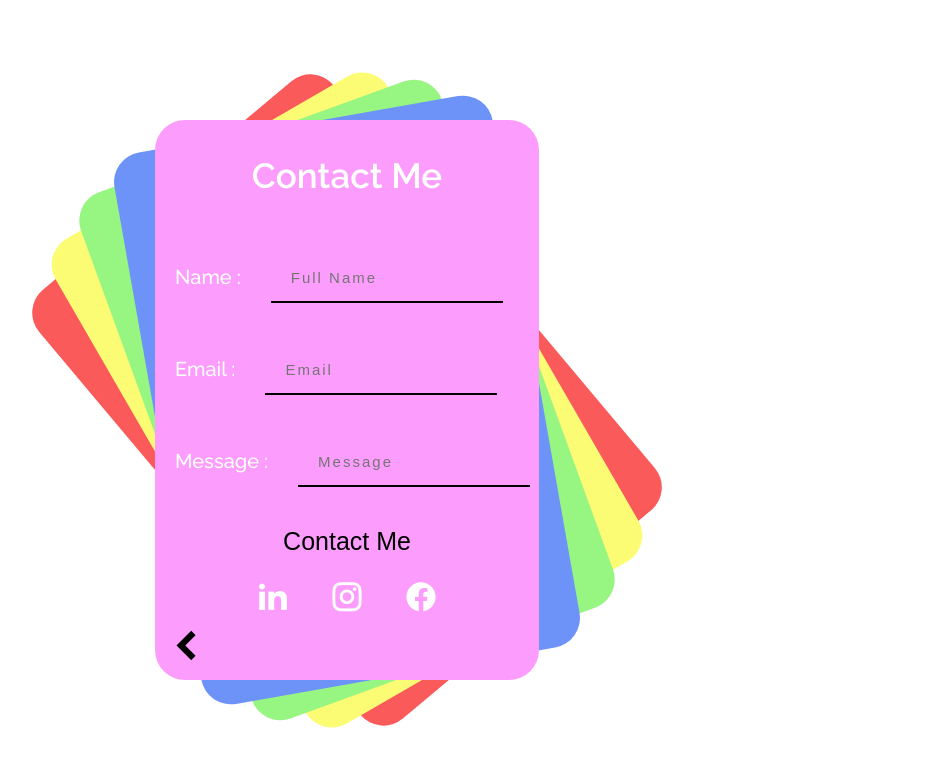
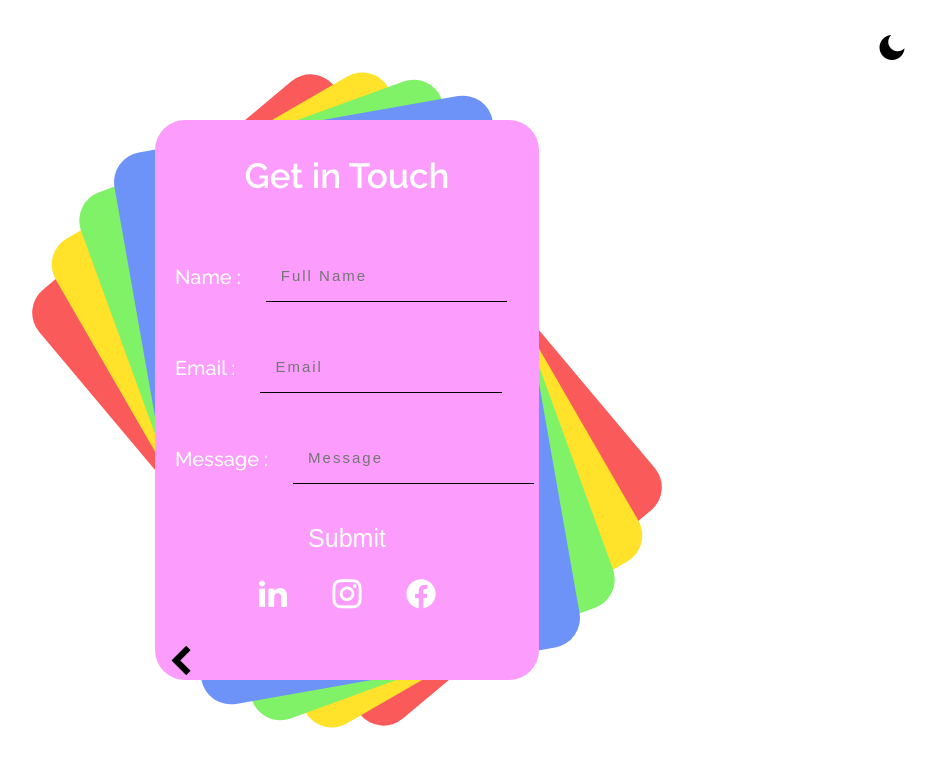
Before and after one commit to Akshuu1/Portfolio, a plain HTML site: page contact.html in a window 1280 px wide. Shown: the whole page, without its empty margins (293-1229 px from the left). Drawn offline with nearby package versions, Linux system fonts and the light colour scheme; a web font is replaced by a local one.

Commit message:
Added Dark Mode Toggle Button

```diff
--- a/about.css
+++ b/about.css
@@ -30,11 +30,11 @@ html{
 }
 .box3{
     /* background: linear-gradient( 100.6deg,  rgba(204,0,0,1) 11.2%, rgba(68,0,0,1) 100.6% ); */
-    background-color: #fcfc74;
+    background-color: hwb(52 16% 0%);
     transform:translate(-50%,-50%) rotate(-10deg);
 }
 .box4{
-    background-color: #97f582;
+    background-color: #80f267;
     transform:translate(-50%,-50%);
     display: flex;
     flex-direction: column;
@@ -64,3 +64,23 @@ a{
     text-decoration: none;
     color: inherit;
 }
+.dark-mode {
+    background: linear-gradient(200deg, #0d0c0c, #0e0e0e, #000000, #3f3f3f);
+    color: white;
+  }
+button{
+    border: none;
+    font-size: 30px;
+    background:none;
+
+}
+.button{
+    display: flex;
+    justify-content: flex-end;
+    padding: 30px;
+    margin-right: 50px;
+}
+
+.ri-sun-fill {
+    color: white;
+}
--- a/contact.css
+++ b/contact.css
@@ -33,7 +33,7 @@ html{
 }
 .box4{
     /* background: linear-gradient(200.6deg, #0dcdcd 0%, #300860 100%); */
-    background-color: #97f582;
+    background-color: #80f267;
     transform:translate(-50%,-50%) rotate(-20deg);
 }
 .box5{
@@ -43,7 +43,7 @@ html{
 }
 .box3{
     /* background: linear-gradient( 100.6deg,  rgba(204,0,0,1) 11.2%, rgba(68,0,0,1) 100.6% ); */
-    background-color: #fcfc74;
+    background-color: hwb(52 16% 0%);
     transform:translate(-50%,-50%) rotate(-30deg);
 
 
@@ -66,20 +66,19 @@ a{
     align-items: left;
 }
 input{
-    width: 50%;
-    margin-left: 30px;
-    height: 10px;
-    padding: 20px;
+    width: 55%;
+    margin-left: 25px;
+    /* height: 10px; */
+    padding: 15px;
     background:none;
     border: none;
-    border-bottom: 2px solid black;
+    border-bottom: 1px solid black ;
     font-size: 20px;
-    line-height: 2;
     letter-spacing: 2px;
     outline: none;
     color: white;
+    font-size: 17px;
 }
-
 input::placeholder{
     font-size: 15px;
 
@@ -92,24 +91,48 @@ input::placeholder{
     font-size: 20px;
 }
 button{
-    background-color: inherit;
     border: none;
     padding: 20px;
     font-size: 25px;
+    background: none;
     /* color: rgb(200, 103, 201); */
 }
-button:hover{
-    color: rgb(253, 234, 234);
-    cursor: pointer;
-}
+
 .icon{
     font-size: 35px;
     text-align: center;
 }
-i{
+.submit>button{
+    color: white;
+}
+.submit>button:hover{
+    color: rgb(253, 234, 234);
+
+}
+.iconpng{
     padding: 15px;
 }
-.icon i:hover{
+.iconpng:hover{
     color: rgb(253, 234, 234);
+    transition-duration: .5s;
     font-size: 40px;
 }
+
+.dark-mode {
+    background: linear-gradient(170deg, #0d0c0c, #0e0e0e, #000000, #3f3f3f);
+    color: white;
+  }
+
+.button{
+    display: flex;
+    justify-content: flex-end;
+    margin-right: 50px;
+    padding-top: 11px;
+    margin-right:60px ;
+}
+.form{
+    text-align: center;
+}
+.ri-moon-fill,.ri-sun-fill{
+    font-size: 30px;
+}
--- a/contact.html
+++ b/contact.html
@@ -25,32 +25,42 @@
         <div class="box4"></div>
         <div class="box5"></div>
         <div class="box1">
-            <div class="heading">Contact Me</div>
+            <div class="heading">Get in Touch</div>
             <div class="info">
+                <form class="form">
                 <div class="name-label">
                     <label for="name">Name :</label>
-                    <input type="text" placeholder="Full Name" class="inp" id="name">
+                    <input type="text" placeholder="Full Name" class="inp" id="name" required>
                 </div>
                 <div class="email-label">
                     <label for="email">Email :</label>
-                    <input type="email" placeholder="Email" class="inp" id="email">
+                    <input type="email" placeholder="Email" class="inp" id="email" required>
                 </div>
                 <div class="message-label">
                     <label for="message">Message :</label>
-                    <input type="text" placeholder="Message" class="inp" id="message">
-                </div>
+                    <input type="text" placeholder="Message" class="inp" id="message" required>
             </div>
-            <button type="submit">Contact Me</button>
+            <div class="submit"><button type="submit">Submit</button></div>
+            </div>
+            </form>
+
             <div class="icon">
-                <a href="https://www.linkedin.com/in/akshat-agrawal-955347316/"><i class="ri-linkedin-fill"></i></a>
-                <a href="https://www.instagram.com/akshat_agrawal.14/"><i class="ri-instagram-line"></i></a>
-                <a href="https://www.facebook.com/akshat.agrawal.96995/"><i class="ri-facebook-circle-fill"></i></a>
+                <a href="https://www.linkedin.com/in/akshat-agrawal-955347316/"><i class="ri-linkedin-fill iconpng"></i></a>
+                <a href="https://www.instagram.com/akshat_agrawal.14/"><i class="ri-instagram-line iconpng"></i></a>
+                <a href="https://www.facebook.com/akshat.agrawal.96995/"><i class="ri-facebook-circle-fill iconpng"></i></a>
             </div>
-            <div style="font-size: 50px;margin-left: -10px;color: black;font-weight: 900;">
+            <div style="font-size: 50px;color: black;font-weight: 900;margin-top: 18px;">
                 <a href="one.html"><i class="ri-arrow-left-s-line"></i></a>
             </div>
         </div>
         </div>
     </div>
+    <div class="button">
+        <button id="themeButton">
+            <i class="ri-moon-fill"></i>
+        </button>
+    </div>
+
+    <script src="theme.js" defer></script>
 </body>
 </html>
--- a/index.css
+++ b/index.css
@@ -29,12 +29,12 @@ html{
 }
 .box3{
     /* background: linear-gradient( 100.6deg,  rgba(204,0,0,1) 11.2%, rgba(68,0,0,1) 100.6% ); */
-    background-color: #fcfc74;
+    background-color: hwb(52 16% 0%);
     transform:translate(-50%,-50%) rotate(-20deg);
 }
 .box4{
     /* background: linear-gradient(200.6deg, #0dcdcd 0%, #300860 100%); */
-    background-color: #97f582;
+    background-color: #80f267;
     transform:translate(-50%,-50%) rotate(-10deg);
 }
 .box5{
@@ -83,3 +83,24 @@ a{
     text-decoration: none;
     color: inherit;
 }
+.dark-mode {
+    background: linear-gradient(200deg, #0d0c0c, #0e0e0e, #000000, #3f3f3f);
+    color: white;
+    transition:  0.5s ease;
+  }
+button{
+    border: none;
+    font-size: 30px;
+    background:none;
+
+}
+.button{
+    display: flex;
+    justify-content: flex-end;
+    padding: 30px;
+    margin-right: 50px;
+}
+
+.ri-sun-fill {
+    color: white;
+}
--- a/one.css
+++ b/one.css
@@ -32,7 +32,7 @@ html{
 }
 .box4{
     /* background: linear-gradient(200.6deg, #0dcdcd 0%, #300860 100%); */
-    background-color: #97f582;
+    background-color: #80f267;
     transform:translate(-50%,-50%) rotate(-30deg);
 }
 .box5{
@@ -42,7 +42,7 @@ html{
 }
 .box3{
     /* background: linear-gradient( 100.6deg,  rgba(204,0,0,1) 11.2%, rgba(68,0,0,1) 100.6% ); */
-    background-color: #fcfc74;
+    background-color: hwb(52 16% 0%);
     transform:translate(-50%,-50%) rotate(-40deg);
 
 
@@ -70,3 +70,23 @@ a{
     height: 100px;
 
 }
+.dark-mode {
+    background: linear-gradient(200deg, #0d0c0c, #0e0e0e, #000000, #3f3f3f);
+    color: white;
+  }
+button{
+    border: none;
+    font-size: 30px;
+    background:none;
+
+}
+.button{
+    display: flex;
+    justify-content: flex-end;
+    padding: 30px;
+    margin-right: 50px;
+}
+
+.ri-sun-fill {
+    color: white;
+}
--- a/project.css
+++ b/project.css
@@ -4,8 +4,7 @@
 }
 html{
     /* background: linear-gradient(170deg, #0d0c0c, #0e0e0e, #000000, #3f3f3f); */
-    color: rgb(1, 1, 1);
-    /* color: rgb(8, 64, 114); */
+    color: white;
     height: 100%;
     font-family: Raleway;
 }
@@ -30,7 +29,7 @@ html{
 }
 .box4{
     /* background: linear-gradient(200.6deg, #0dcdcd 0%, #300860 100%); */
-    background-color: #97f582;
+    background-color: #80f267;
     transform:translate(-50%,-50%) rotate(-40deg);
 }
 .box5{
@@ -40,7 +39,7 @@ html{
 }
 .box3{
     /* background: linear-gradient( 100.6deg,  rgba(204,0,0,1) 11.2%, rgba(68,0,0,1) 100.6% ); */
-    background-color: #fcfc74;
+    background-color: hwb(52 16% 0%);
     transform:translate(-50%,-50%);
     display: flex;
     flex-direction: column;
@@ -65,12 +64,23 @@ a{
     letter-spacing: 2px;
     margin-top: -20px;
 }
-/* .boxes{
-    display: flex;
+.dark-mode {
+    background: linear-gradient(200deg, #0d0c0c, #0e0e0e, #000000, #3f3f3f);
+    color: white;
+  }
+button{
+    border: none;
+    font-size: 30px;
+    background:none;
 
 }
-.first,.second{
-    padding: 20px;
-    height: 300px;
-    width: 150px;
-} */
+.button{
+    display: flex;
+    justify-content: flex-end;
+    padding: 30px;
+    margin-right: 50px;
+}
+
+.ri-sun-fill {
+    color: white;
+}
--- a/project1.css
+++ b/project1.css
@@ -4,8 +4,7 @@
 }
 html{
     /* background: linear-gradient(170deg, #0d0c0c, #0e0e0e, #000000, #3f3f3f); */
-    color: rgb(1, 1, 1);
-    /* color: white; */
+    color: white;
     height: 100%;
     font-family: Raleway;
 }
@@ -30,7 +29,7 @@ html{
 }
 .box4{
     /* background: linear-gradient(200.6deg, #0dcdcd 0%, #300860 100%); */
-    background-color: #97f582;
+    background-color: #80f267;
     transform:translate(-50%,-50%) rotate(-40deg);
 }
 .box5{
@@ -40,7 +39,7 @@ html{
 }
 .box3{
     /* background: linear-gradient( 100.6deg,  rgba(204,0,0,1) 11.2%, rgba(68,0,0,1) 100.6% ); */
-    background-color: #fcfc74;
+    background-color: hwb(52 16% 0%);
     transform:translate(-50%,-50%);
     display: flex;
     flex-direction: column;
@@ -113,3 +112,23 @@ a{
     text-decoration: none;
     color: inherit;
 }
+.dark-mode {
+    background: linear-gradient(200deg, #0d0c0c, #0e0e0e, #000000, #3f3f3f);
+    color: white;
+  }
+button{
+    border: none;
+    font-size: 30px;
+    background:none;
+
+}
+.button{
+    display: flex;
+    justify-content: flex-end;
+    padding: 30px;
+    margin-right: 50px;
+}
+
+.ri-sun-fill {
+    color: white;
+}
--- /dev/null
+++ b/theme.js
@@ -0,0 +1,27 @@
+document.addEventListener("DOMContentLoaded", function () {
+    const body = document.body;
+    const button = document.getElementById("themeButton");
+
+    if (localStorage.getItem("theme") === "dark") {
+        body.classList.add("dark-mode");
+        button.innerHTML = '<i class="ri-sun-fill" style="color: white;"></i>';
+    }
+
+    button.addEventListener("click", function () {
+        let icon = button.querySelector("i");
+        icon.classList.add("rotate");
+
+        setTimeout(() => {
+            icon.classList.remove("rotate");
+            if (body.classList.contains("dark-mode")) {
+                body.classList.remove("dark-mode");
+                button.innerHTML = '<i class="ri-moon-fill"></i>';
+                localStorage.setItem("theme", "light");
+            } else {
+                body.classList.add("dark-mode");
+                button.innerHTML = '<i class="ri-sun-fill" style="color: white;"></i>';
+                localStorage.setItem("theme", "dark");
+            }
+        });
+    });
+});
```
Also changed, not shown: about.html (+8 -1 lines), index.html (+7 -3 lines), one.html (+8 -1 lines), project.html (+10 -7 lines), project1.html (+8 -1 lines).
